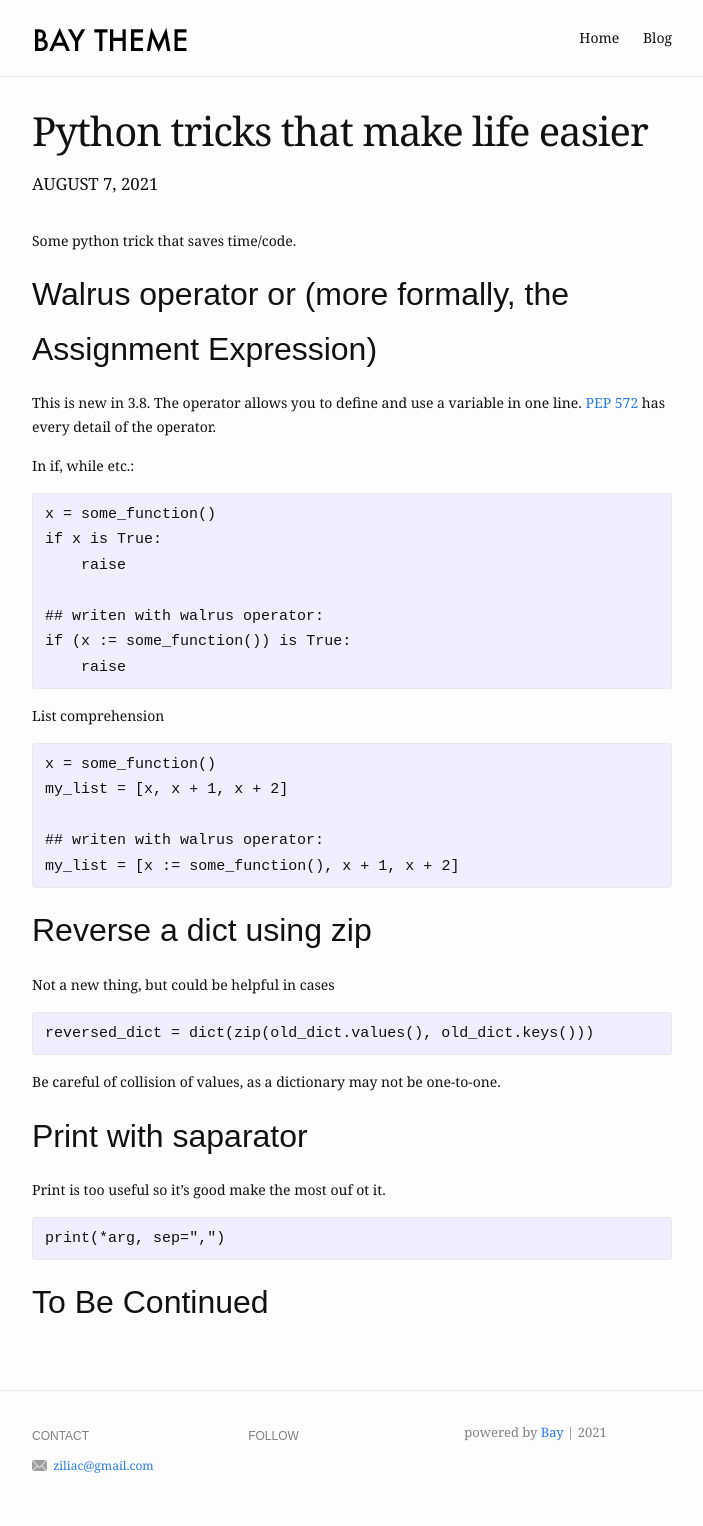
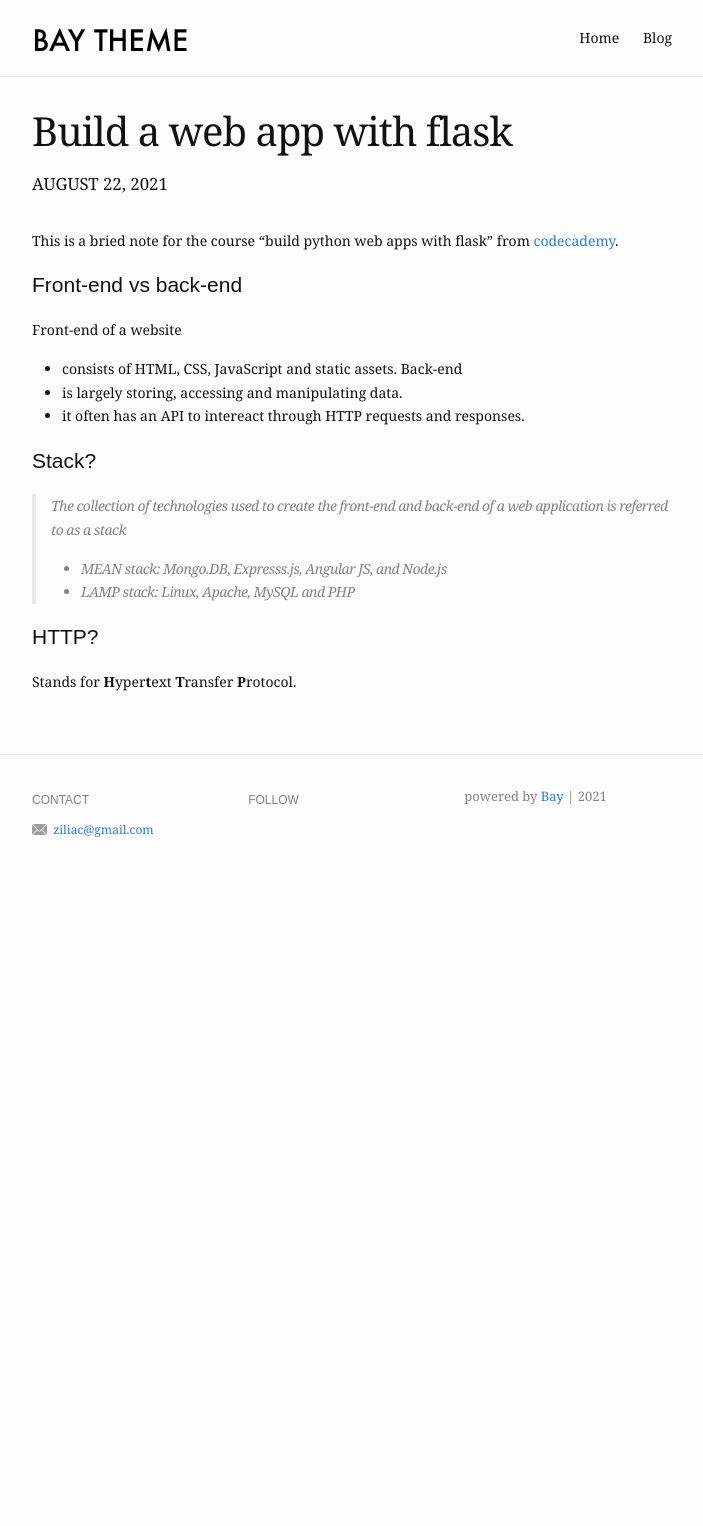
Before and after one commit to idiotekk/idiotekk.github.io, a Jekyll site: the page built from _posts/2021-08-22-flask.markdown, in a window 1280 px wide. Shown: the whole page, without its empty margins (288-991 px from the left). Built offline with Jekyll 4.4.1, drawn with Linux system fonts in a browser that asks for light colours; after the commit the page ends 900 px from its top, so only the background shows below that.

Commit message:
Update 2021-08-22-flask.markdown

````diff
--- a/_posts/2021-08-22-flask.markdown
+++ b/_posts/2021-08-22-flask.markdown
@@ -1,49 +1,24 @@
 ---
 layout: post
-title: "Python tricks that make life easier"
-date: 2021-08-07
+title: "Build a web app with flask"
+date: 2021-08-22
 categories: journal
 tags: [journal]
 ---
 
-Some python trick that saves time/code.
+This is a bried note for the course "build python web apps with flask" from [codecademy](https://www.codecademy.com).
 
-## Walrus operator or (more formally, the Assignment Expression)
-This is new in 3.8.
-The operator allows you to define and use a variable in one line.
-[PEP 572](https://www.python.org/dev/peps/pep-0572/) has every detail of the operator.
+# Front-end vs back-end
+Front-end of a website
+- consists of HTML, CSS, JavaScript and static assets.
+Back-end
+- is largely storing, accessing and manipulating data.
+- it often has an API to intereact through HTTP requests and responses.
 
-In if, while etc.:
-```python
-x = some_function()
-if x is True:
-    raise
+# Stack?
+> The collection of technologies used to create the front-end and back-end of a web application is referred to as a _stack_
+- MEAN stack: Mongo.DB, Expresss.js, Angular JS, and Node.js
+- LAMP stack: Linux, Apache, MySQL and PHP
 
-## writen with walrus operator:
-if (x := some_function()) is True:
-    raise
-```
-
-List comprehension
-```python
-x = some_function()
-my_list = [x, x + 1, x + 2]
-
-## writen with walrus operator:
-my_list = [x := some_function(), x + 1, x + 2]
-```
-
-## Reverse a dict using zip
-Not a new thing, but could be helpful in cases
-```python
-reversed_dict = dict(zip(old_dict.values(), old_dict.keys()))
-```
-Be careful of collision of values, as a dictionary may not be one-to-one.
-
-## Print with saparator
-Print is too useful so it's good make the most ouf ot it.
-```python
-print(*arg, sep=",")
-```
-
-## To Be Continued
+# HTTP?
+Stands for **H**yper**t**ext **T**ransfer **P**rotocol.
````
